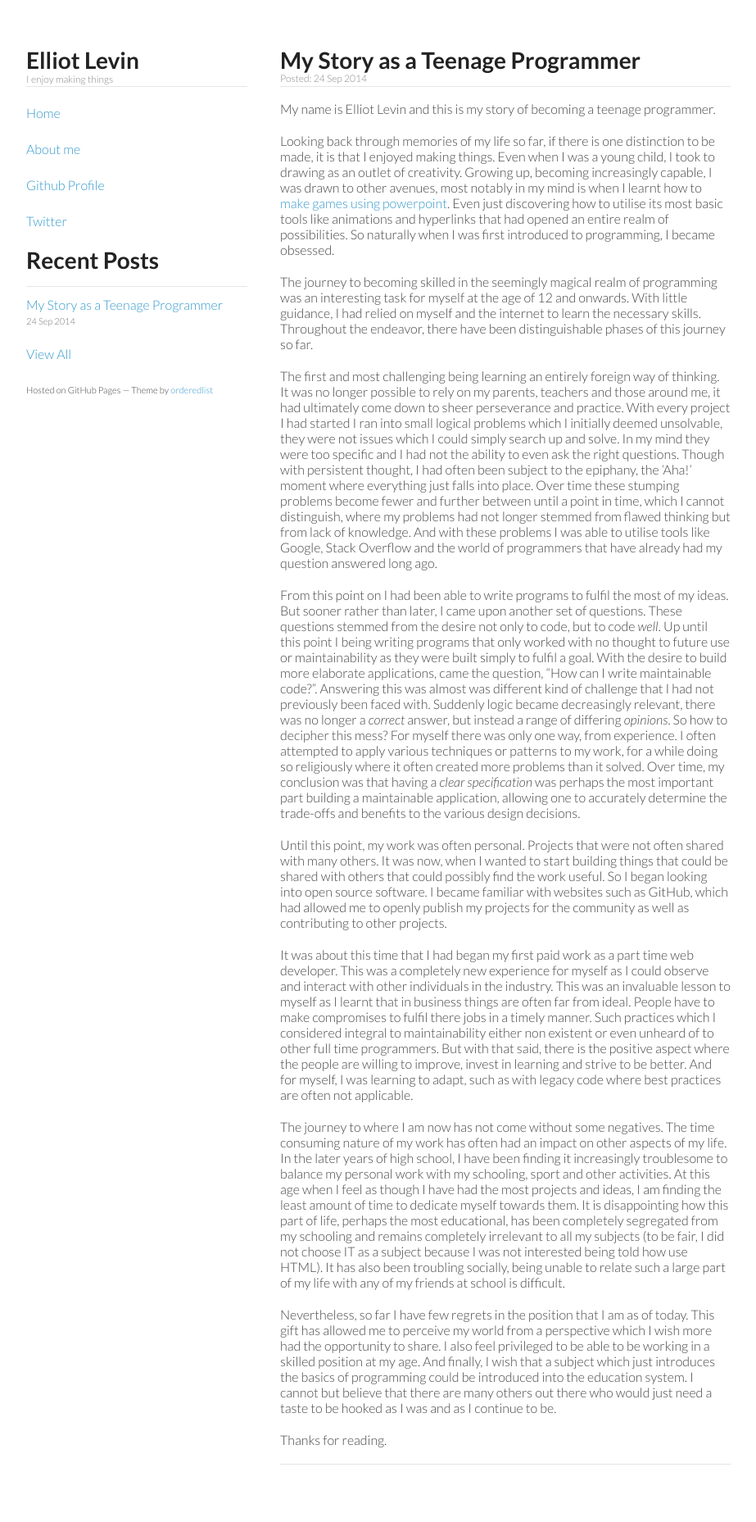
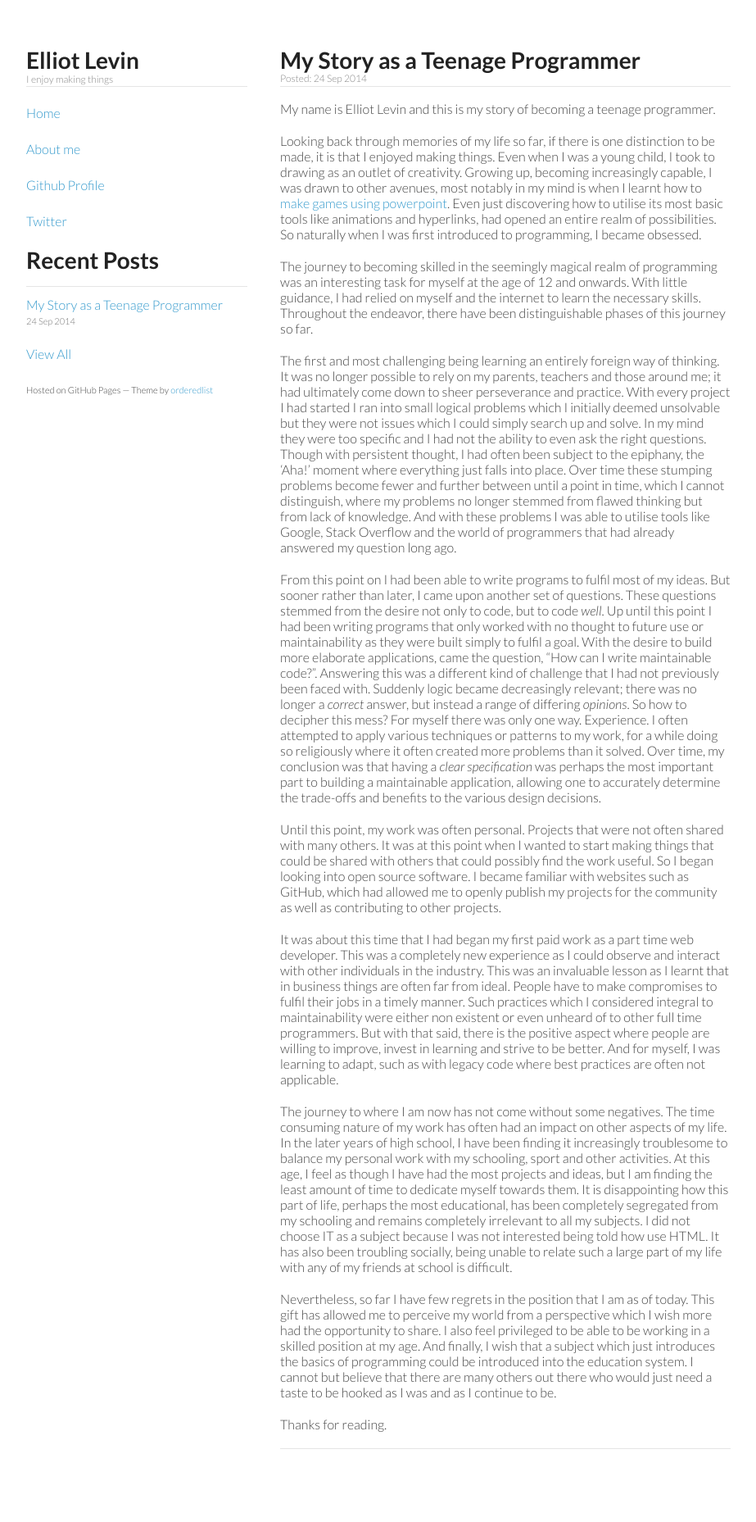
Before and after one commit to TimeToogo/elliotswebsite.com, a Jekyll site: the page built from _posts/2014-09-24-My-Story-as-a-Teenage-Programmer.md, in a window 1280 px wide. Shown: the whole page at 82% size, without its empty margins (178-1101 px from the left). Built offline with Jekyll 4.4.1, drawn with Linux system fonts in a browser that asks for light colours; nearby versions of some CDN libraries; Markdown is read by kramdown in place of the engine named in the settings; comment, search, counter and statistics services are not loaded.

Commit message:
Post 24-Sep-2014 editing

```diff
--- a/_posts/2014-09-24-My-Story-as-a-Teenage-Programmer.md
+++ b/_posts/2014-09-24-My-Story-as-a-Teenage-Programmer.md
@@ -7,74 +7,74 @@ tags: personal
 
 My name is Elliot Levin and this is my story of becoming a teenage programmer.
 
-Looking back through memories of my life so far, if there is one distinction to be made,
-it is that I enjoyed making things. Even when I was a young child, I took to drawing as an
-outlet of creativity. Growing up, becoming increasingly capable, I was drawn to other avenues,
-most notably in my mind is when I learnt how to [make games using powerpoint][0]. Even just
-discovering how to utilise its most basic tools like animations and hyperlinks that had opened
-an entire realm of possibilities. So naturally when I was first introduced to programming, I
-became obsessed.
+Looking back through memories of my life so far, if there is one distinction to be made, it is that
+I enjoyed making things. Even when I was a young child, I took to drawing as an outlet of
+creativity. Growing up, becoming increasingly capable, I was drawn to other avenues, most notably in
+my mind is when I learnt how to [make games using powerpoint][0]. Even just discovering how to
+utilise its most basic tools like animations and hyperlinks, had opened an entire realm of
+possibilities. So naturally when I was first introduced to programming, I became obsessed.
 
-The journey to becoming skilled in the seemingly magical realm of programming was an interesting task
-for myself at the age of 12 and onwards. With little guidance, I had relied on myself and the internet to
-learn the necessary skills. Throughout the endeavor, there have been distinguishable phases of this journey so far.
+The journey to becoming skilled in the seemingly magical realm of programming was an interesting
+task for myself at the age of 12 and onwards. With little guidance, I had relied on myself and the
+internet to learn the necessary skills. Throughout the endeavor, there have been distinguishable
+phases of this journey so far.
 
-The first and most challenging being learning an entirely foreign way of thinking.
-It was no longer possible to rely on my parents, teachers and those around me,
-it had ultimately come down to sheer perseverance and practice. With every project I had
-started I ran into small logical problems which I initially deemed unsolvable, they were
-not issues which I could simply search up and solve. In my mind they were too specific and I had not
-the ability to even ask the right questions. Though with persistent thought, I had often been subject
-to the epiphany, the 'Aha!' moment where everything just falls into place. Over time these stumping
-problems become fewer and further between until a point in time, which I cannot distinguish, where my
-problems had not longer stemmed from flawed thinking but from lack of knowledge. And with these problems
-I was able to utilise tools like Google, Stack Overflow and the world of programmers that have already had
-my question answered long ago.
+The first and most challenging being learning an entirely foreign way of thinking. It was no longer
+possible to rely on my parents, teachers and those around me; it had ultimately come down to sheer
+perseverance and practice. With every project I had started I ran into small logical problems which
+I initially deemed unsolvable but they were not issues which I could simply search up and solve. In
+my mind they were too specific and I had not the ability to even ask the right questions. Though
+with persistent thought, I had often been subject to the epiphany, the 'Aha!' moment where
+everything just falls into place. Over time these stumping problems become fewer and further between
+until a point in time, which I cannot distinguish, where my problems no longer stemmed from flawed
+thinking but from lack of knowledge. And with these problems I was able to utilise tools like
+Google, Stack Overflow and the world of programmers that had already answered my question long ago.
 
-From this point on I had been able to write programs to fulfil the most of my ideas. But sooner
-rather than later, I came upon another set of questions. These questions stemmed from the desire
-not only to code, but to code *well*. Up until this point I being writing programs that only worked
-with no thought to future use or maintainability as they were built simply to fulfil a goal.
-With the desire to build more elaborate applications, came the question, "How can I write maintainable code?".
-Answering this was almost was different kind of challenge that I had not previously been faced with. Suddenly
-logic became decreasingly relevant, there was no longer a *correct* answer, but instead
-a range of differing *opinions*. So how to decipher this mess? For myself there was only one way,
-from experience. I often attempted to apply various techniques or patterns to my work, for a while
-doing so religiously where it often created more problems than it solved. Over time, my conclusion was
-that having a *clear specification* was perhaps the most important part building a maintainable application,
-allowing one to accurately determine the trade-offs and benefits to the various design decisions.
+From this point on I had been able to write programs to fulfil most of my ideas. But sooner rather
+than later, I came upon another set of questions. These questions stemmed from the desire not only
+to code, but to code *well*. Up until this point I had been writing programs that only worked with
+no thought to future use or maintainability as they were built simply to fulfil a goal. With the
+desire to build more elaborate applications, came the question, "How can I write maintainable
+code?". Answering this was a different kind of challenge that I had not previously been faced with.
+Suddenly logic became decreasingly relevant; there was no longer a *correct* answer, but instead a
+range of differing *opinions*. So how to decipher this mess? For myself there was only one way.
+Experience. I often attempted to apply various techniques or patterns to my work, for a while doing
+so religiously where it often created more problems than it solved. Over time, my conclusion was
+that having a *clear specification* was perhaps the most important part to building a maintainable
+application, allowing one to accurately determine the trade-offs and benefits to the various design
+decisions.
 
 Until this point, my work was often personal. Projects that were not often shared with many others.
-It was now, when I wanted to start building things that could be shared with others that could possibly find
-the work useful. So I began looking into open source software. I became familiar with websites such as
-GitHub, which had allowed me to openly publish my projects for the community as well as contributing to
-other projects.
+It was at this point when I wanted to start making things that could be shared with others that
+could possibly find the work useful. So I began looking into open source software. I became familiar
+with websites such as GitHub, which had allowed me to openly publish my projects for the community
+as well as contributing to other projects.
 
-It was about this time that I had began my first paid work as a part time web developer. This was
-a completely new experience for myself as I could observe and interact with other individuals in
-the industry. This was an invaluable lesson to myself as I learnt that in business things are often far
-from ideal. People have to make compromises to fulfil there jobs in a timely manner.
-Such practices which I considered integral to maintainability either non existent or even unheard of
-to other full time programmers. But with that said, there is the positive aspect where the people are
-willing to improve, invest in learning and strive to be better. And for myself, I was learning to adapt,
-such as with legacy code where best practices are often not applicable.
+It was about this time that I had began my first paid work as a part time web developer. This was a
+completely new experience as I could observe and interact with other individuals in the industry.
+This was an invaluable lesson as I learnt that in business things are often far from ideal. People
+have to make compromises to fulfil their jobs in a timely manner. Such practices which I considered
+integral to maintainability were either non existent or even unheard of to other full time
+programmers. But with that said, there is the positive aspect where people are willing to improve,
+invest in learning and strive to be better. And for myself, I was learning to adapt, such as with
+legacy code where best practices are often not applicable.
 
-The journey to where I am now has not come without some negatives. The time consuming nature of
-my work has often had an impact on other aspects of my life. In the later years of high school,
-I have been finding it increasingly troublesome to balance my personal work with my schooling,
-sport and other activities. At this age when I feel as though I have had the most projects and ideas,
-I am finding the least amount of time to dedicate myself towards them. It is disappointing how
-this part of life, perhaps the most educational, has been completely segregated from my schooling and
-remains completely irrelevant to all my subjects (to be fair, I did not choose IT as a subject
-because I was not interested being told how use HTML). It has also been troubling socially, being unable
-to relate such a large part of my life with any of my friends at school is difficult.
+The journey to where I am now has not come without some negatives. The time consuming nature of my
+work has often had an impact on other aspects of my life. In the later years of high school, I have
+been finding it increasingly troublesome to balance my personal work with my schooling, sport and
+other activities. At this age, I feel as though I have had the most projects and ideas, but I am
+finding the least amount of time to dedicate myself towards them. It is disappointing how this part
+of life, perhaps the most educational, has been completely segregated from my schooling and remains
+completely irrelevant to all my subjects. I did not choose IT as a subject because I was not
+interested being told how use HTML. It has also been troubling socially, being unable to relate such
+a large part of my life with any of my friends at school is difficult.
 
 Nevertheless, so far I have few regrets in the position that I am as of today. This gift has allowed
-me to perceive my world from a perspective which I wish more had the opportunity to share.
-I also feel privileged to be able to be working in a skilled position at my age. And finally,
-I wish that a subject which just introduces the basics of programming could be introduced into the
-education system. I cannot but believe that there are many others out there who would just
-need a taste to be hooked as I was and as I continue to be.
+me to perceive my world from a perspective which I wish more had the opportunity to share. I also
+feel privileged to be able to be working in a skilled position at my age. And finally, I wish that a
+subject which just introduces the basics of programming could be introduced into the education
+system. I cannot but believe that there are many others out there who would just need a taste to be
+hooked as I was and as I continue to be.
 
 Thanks for reading.
 
```
